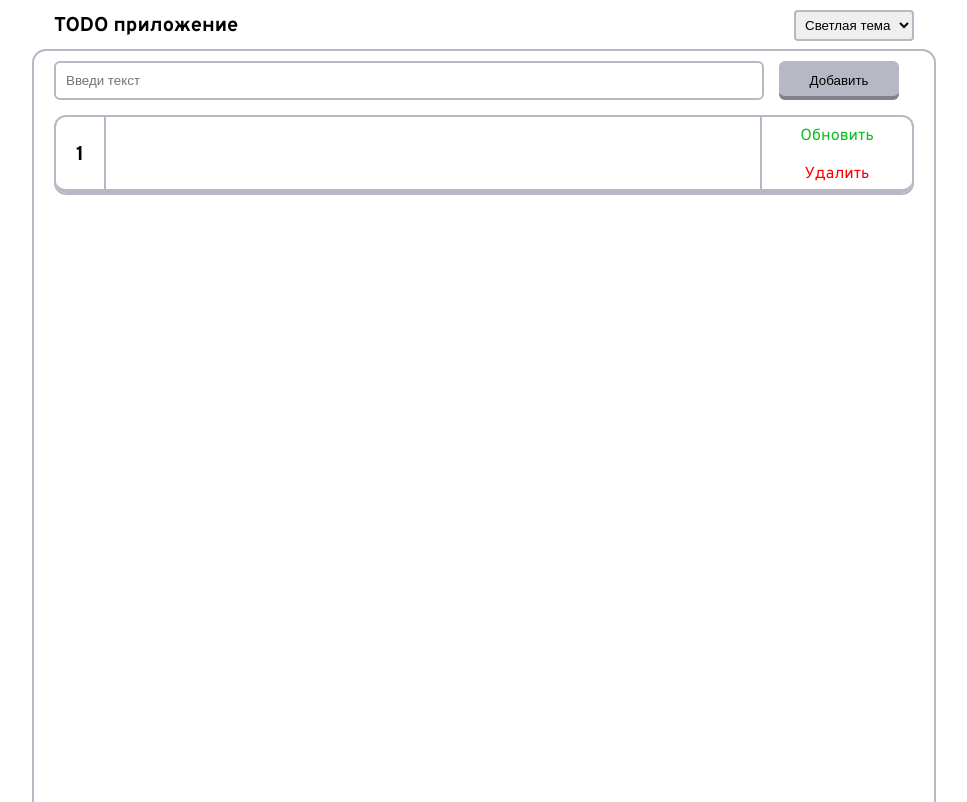
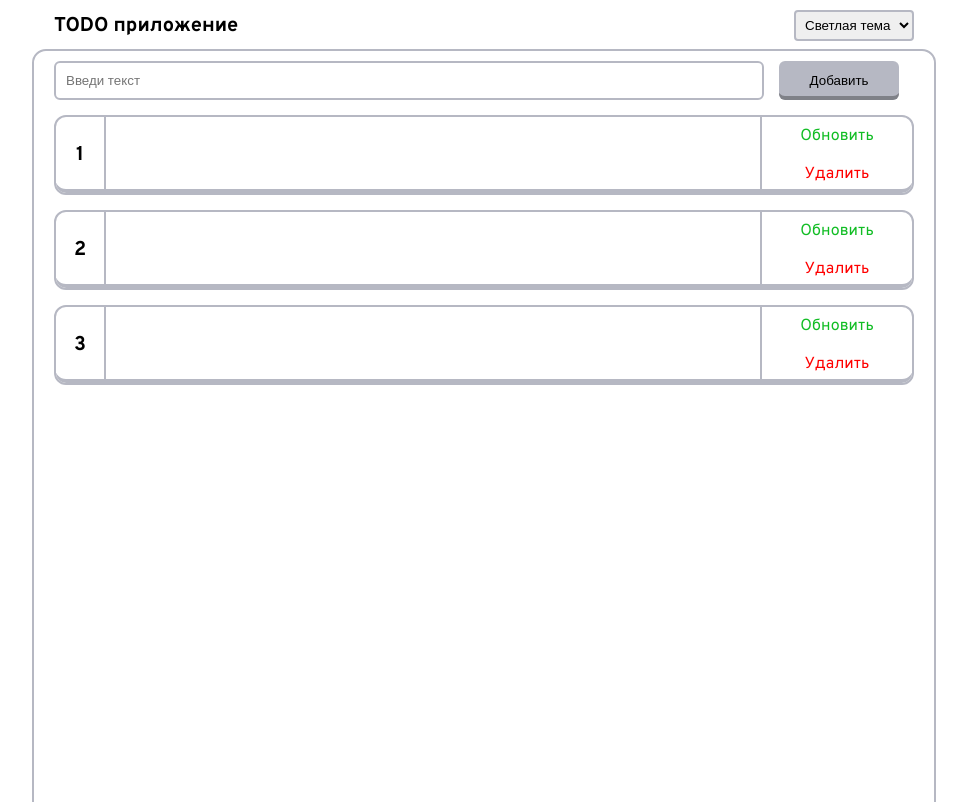
Before and after one commit to XenoPOMP/todo-example, a React (Create React App) app in the folder client/: page / in a window 1280 px wide. Shown: the whole page, without its empty margins (156-1123 px from the left). Built offline with nearby package versions, Linux system fonts and the light colour scheme.

Commit message:
Update MainPage.tsx

```diff
--- a/client/src/components/MainPage/MainPage.tsx
+++ b/client/src/components/MainPage/MainPage.tsx
@@ -34,7 +34,9 @@ const MainPage = () => {
                     </div>
 
                     <div id={'todos'}>
-                        <Card number={1} content={'lorem'} />
+                        <Card number={1} />
+                        <Card number={2} />
+                        <Card number={3} />
                     </div>
                 </div>
             }
```
